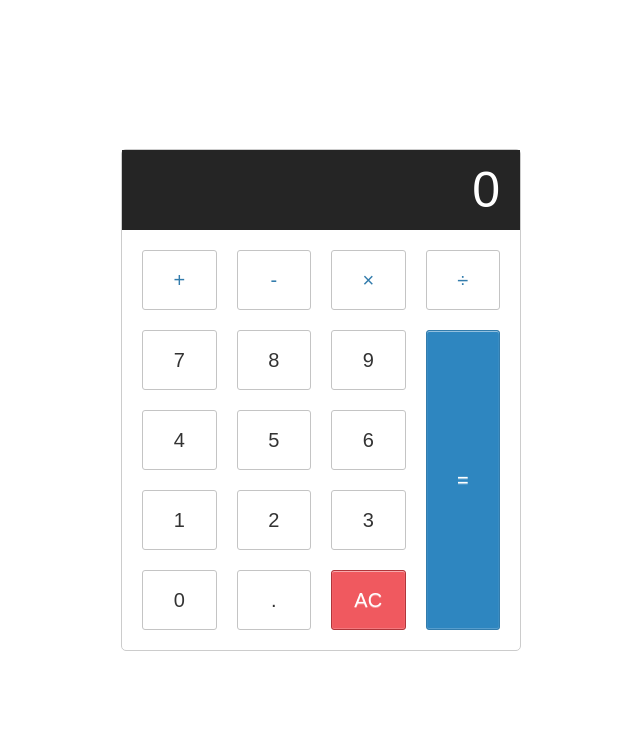
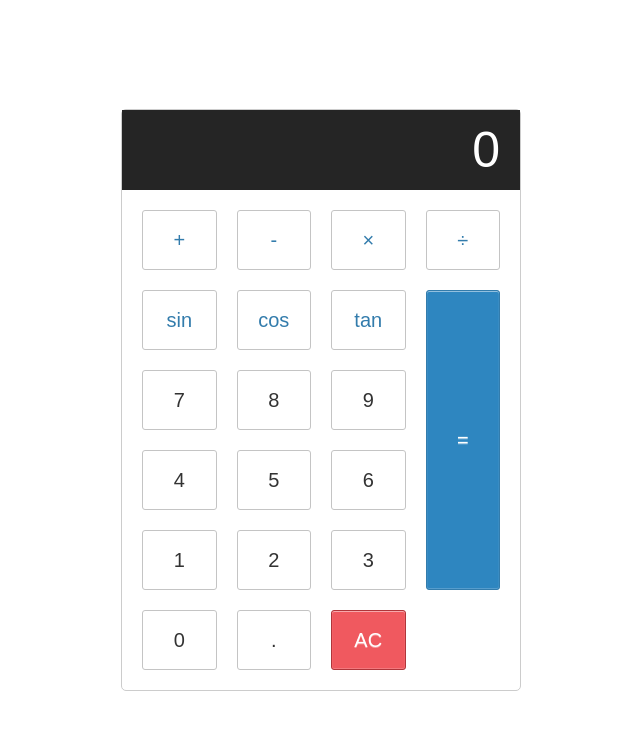
Before and after one commit to fauzipurwanto/fauzipurwanto.github.io, a plain HTML site: page index.html in a window 1280 px wide. Shown: the whole page, without its empty margins (319-959 px from the left). Drawn offline with Linux system fonts and the light colour scheme.

Commit message:
Update index.html

```diff
--- a/index.html
+++ b/index.html
@@ -16,6 +16,9 @@
 	<button type="button" class="operator" value="-">-</button>
 	<button type="button" class="operator" value="*">&times;</button>
 	<button type="button" class="operator" value="/">&divide;</button>
+	<button type="button" class="operator" value="sin">sin</button>
+	<button type="button" class="operator" value="cos">cos</button>
+	<button type="button" class="operator" value="tan">tan</button>
 	<button type="button" value="7">7</button>
 	<button type="button" value="8">8</button>
 	<button type="button" value="9">9</button>
```
